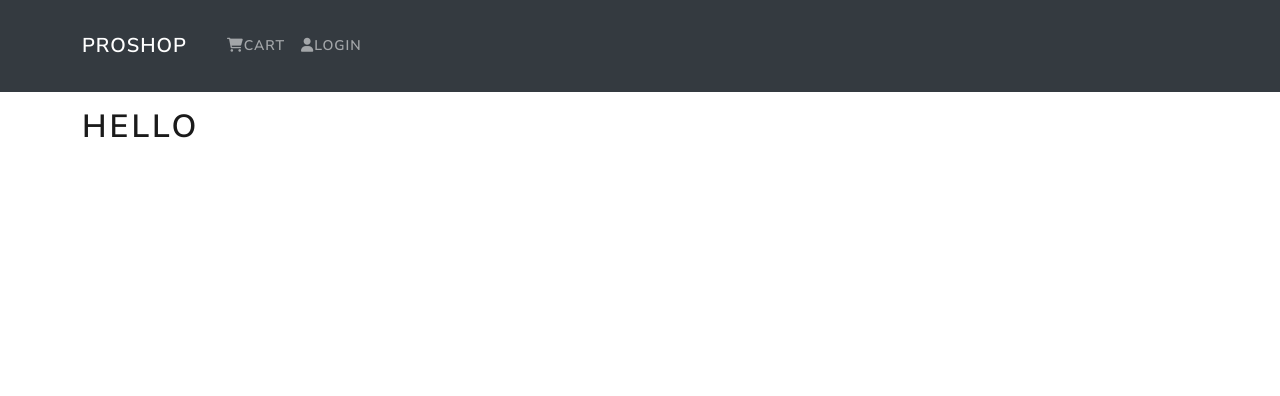
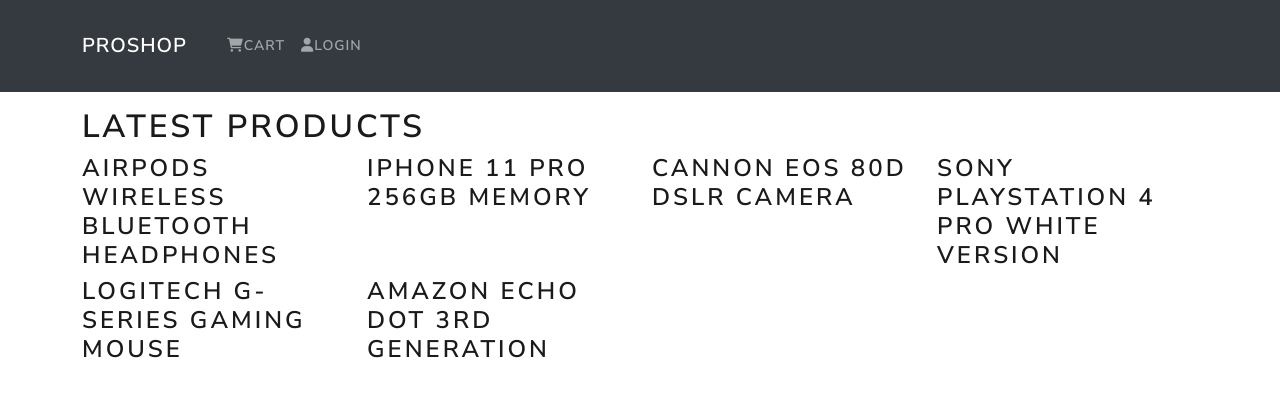
Before and after one commit to Starlla/react-django-ecommerce-frontend, a React (Create React App) app: page / in a window 1280 px wide. Shown: the top 396 px of the page. Built offline with nearby package versions, Linux system fonts and the light colour scheme.

Commit message:
add home screen

```diff
--- a/src/App.js
+++ b/src/App.js
@@ -1,12 +1,13 @@
 import Header from "./components/Header";
 import Footer from "./components/Footer";
+import HomeScreen from "./screens/HomeScreen";
 import { Container } from 'react-bootstrap'
 function App() {
   return (
     <div className="App">
       <Header />
       <main className="py-3">
-      <Container><h1>hello</h1></Container>
+      <Container><HomeScreen/></Container>
       </main>
       <Footer />
     </div>
--- /dev/null
+++ b/src/products.js
@@ -0,0 +1,83 @@
+const products = [
+  {
+    '_id': '1',
+    'name': 'Airpods Wireless Bluetooth Headphones',
+    'image': '/images/airpods.jpg',
+    'description':
+      'Bluetooth technology lets you connect it with compatible devices wirelessly High-quality AAC audio offers immersive listening experience Built-in microphone allows you to take calls while working',
+    'brand': 'Apple',
+    'category': 'Electronics',
+    'price': 89.99,
+    'countInStock': 10,
+    'rating': 4.5,
+    'numReviews': 12,
+  },
+  {
+    '_id': '2',
+    'name': 'iPhone 11 Pro 256GB Memory',
+    'image': '/images/phone.jpg',
+    'description':
+      'Introducing the iPhone 11 Pro. A transformative triple-camera system that adds tons of capability without complexity. An unprecedented leap in battery life',
+    'brand': 'Apple',
+    'category': 'Electronics',
+    'price': 599.99,
+    'countInStock': 0,
+    'rating': 4.0,
+    'numReviews': 8,
+  },
+  {
+    '_id': '3',
+    'name': 'Cannon EOS 80D DSLR Camera',
+    'image': '/images/camera.jpg',
+    'description':
+      'Characterized by versatile imaging specs, the Canon EOS 80D further clarifies itself using a pair of robust focusing systems and an intuitive design',
+    'brand': 'Cannon',
+    'category': 'Electronics',
+    'price': 929.99,
+    'countInStock': 5,
+    'rating': 3,
+    'numReviews': 12,
+  },
+  {
+    '_id': '4',
+    'name': 'Sony Playstation 4 Pro White Version',
+    'image': '/images/playstation.jpg',
+    'description':
+      'The ultimate home entertainment center starts with PlayStation. Whether you are into gaming, HD movies, television, music',
+    'brand': 'Sony',
+    'category': 'Electronics',
+    'price': 399.99,
+    'countInStock': 11,
+    'rating': 5,
+    'numReviews': 12,
+  },
+  {
+    '_id': '5',
+    'name': 'Logitech G-Series Gaming Mouse',
+    'image': '/images/mouse.jpg',
+    'description':
+      'Get a better handle on your games with this Logitech LIGHTSYNC gaming mouse. The six programmable buttons allow customization for a smooth playing experience',
+    'brand': 'Logitech',
+    'category': 'Electronics',
+    'price': 49.99,
+    'countInStock': 7,
+    'rating': 3.5,
+    'numReviews': 10,
+  },
+  {
+    '_id': '6',
+    'name': 'Amazon Echo Dot 3rd Generation',
+    'image': '/images/alexa.jpg',
+    'description':
+      'Meet Echo Dot - Our most popular smart speaker with a fabric design. It is our most compact smart speaker that fits perfectly into small space',
+    'brand': 'Amazon',
+    'category': 'Electronics',
+    'price': 29.99,
+    'countInStock': 0,
+    'rating': 4,
+    'numReviews': 12,
+  },
+]
+
+
+export default products
--- /dev/null
+++ b/src/screens/HomeScreen.js
@@ -0,0 +1,20 @@
+import React from "react";
+import { Row, Col } from "react-bootstrap";
+import products from "../products";
+
+function HomeScreen() {
+  return (
+    <div>
+      <h1>Latest Products</h1>
+      <Row>
+        {products.map(product=>(
+          <Col sm={12} md={6} lg={4} xl={3}>
+          <h3>{product.name}</h3>
+          </Col>
+        ))}
+      </Row>
+    </div>
+  );
+}
+
+export default HomeScreen;
```
Also changed, not shown: src/components/Header.js (+7 -3 lines).
